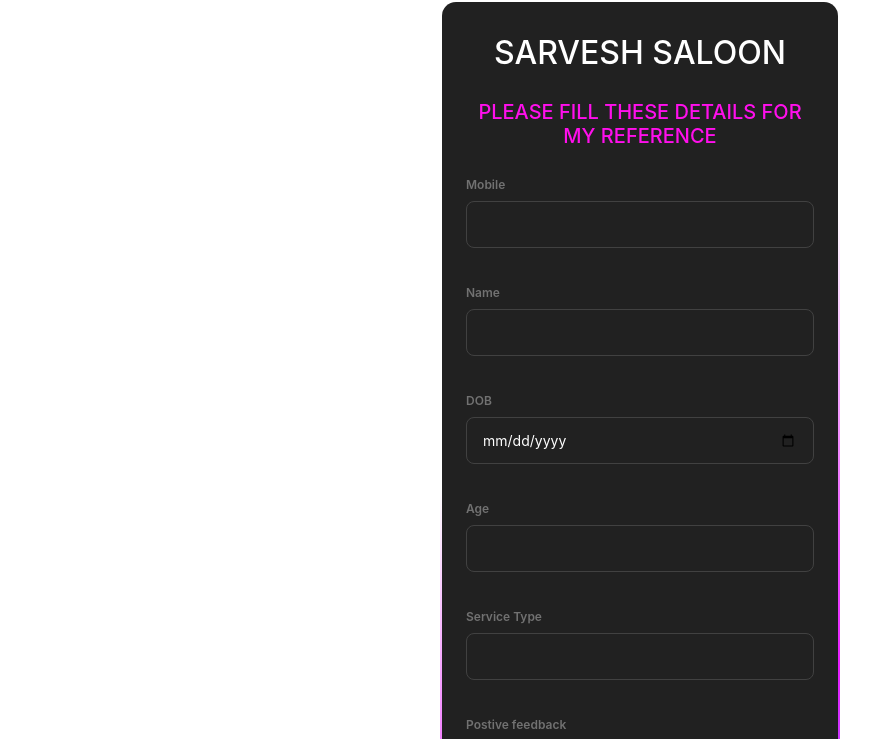
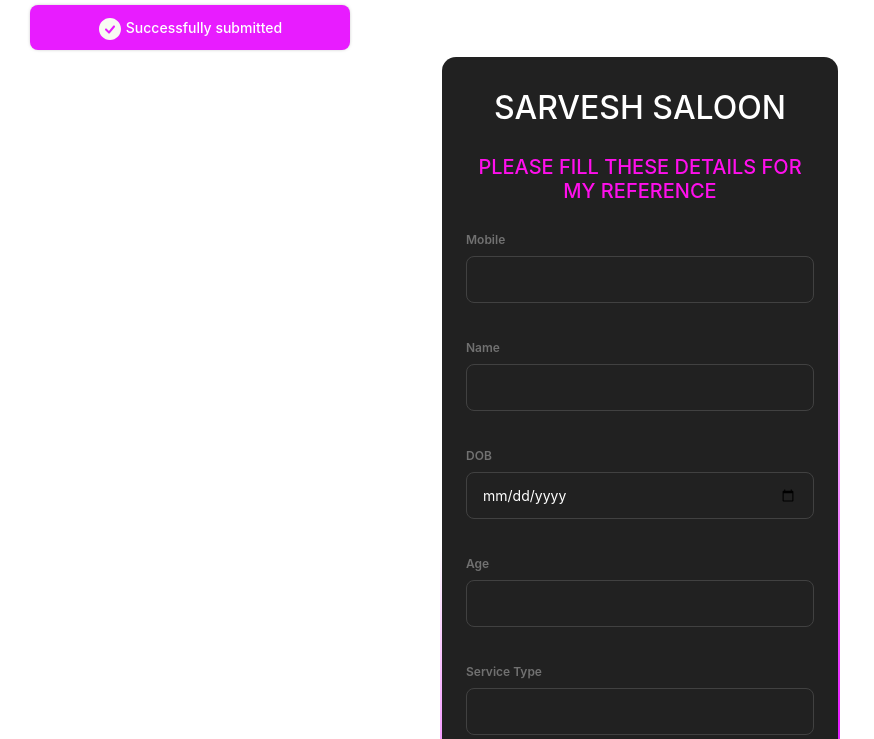
Before and after one commit to KDKesavan/saloon_frontend, a React (Create React App) app: page / in a window 1280 px wide. Shown: the top 739 px of the page, without its empty margins (0-874 px from the left). Built offline with nearby package versions, Linux system fonts and the light colour scheme.

Commit message:
form css validation

```diff
--- a/src/Component/Form.js
+++ b/src/Component/Form.js
@@ -14,6 +14,7 @@ class FormPage extends React.Component {
             Dob: "",
             PFeedback: "",
             NFeedback: "",
+            succesFormsubmit: true
 
         }
 
@@ -54,9 +55,15 @@ class FormPage extends React.Component {
             const result = await api.signup(formData);
             console.log(result, "result");
             if (result) {
+                window.scrollTo(500, 0);
                 this.setState({
-                    Mobile: "", Name: "", Age: "", ServiceType: "", Dob: "", PFeedback: "", NFeedback: ""
+                    Mobile: "", Name: "", Age: "", ServiceType: "", Dob: "", PFeedback: "", NFeedback: "", succesFormsubmit: true
                 })
+                setTimeout(() => {
+                    this.setState({ succesFormsubmit: false });
+                }, 3000);
+
+
             }
         } catch (error) {
             console.log(error, "error");
@@ -68,6 +75,16 @@ class FormPage extends React.Component {
 
         return (
             <>
+                {this.state.succesFormsubmit &&
+
+                    <div class="success">
+                        <div class="success__icon">
+                            <svg xmlns="http://www.w3.org/2000/svg" width="24" viewBox="0 0 24 24" height="24" fill="none"><path fill-rule="evenodd" fill="#FFFFFF" d="m12 1c-6.075 0-11 4.925-11 11s4.925 11 11 11 11-4.925 11-11-4.925-11-11-11zm4.768 9.14c.0878-.1004.1546-.21726.1966-.34383.0419-.12657.0581-.26026.0477-.39319-.0105-.13293-.0475-.26242-.1087-.38085-.0613-.11844-.1456-.22342-.2481-.30879-.1024-.08536-.2209-.14938-.3484-.18828s-.2616-.0519-.3942-.03823c-.1327.01366-.2612.05372-.3782.1178-.1169.06409-.2198.15091-.3027.25537l-4.3 5.159-2.225-2.226c-.1886-.1822-.4412-.283-.7034-.2807s-.51301.1075-.69842.2929-.29058.4362-.29285.6984c-.00228.2622.09851.5148.28067.7034l3 3c.0983.0982.2159.1748.3454.2251.1295.0502.2681.0729.4069.0665.1387-.0063.2747-.0414.3991-.1032.1244-.0617.2347-.1487.3236-.2554z" clip-rule="evenodd"></path></svg>
+                        </div>
+                        <div class="success__title">Successfully submitted</div>
+                        {/* <div class="success__close"><svg xmlns="http://www.w3.org/2000/svg" width="20" viewBox="0 0 20 20" height="20"><path fill="#FFFFFF" d="m15.8333 5.34166-1.175-1.175-4.6583 4.65834-4.65833-4.65834-1.175 1.175 4.65833 4.65834-4.65833 4.6583 1.175 1.175 4.65833-4.6583 4.6583 4.6583 1.175-1.175-4.6583-4.6583z"></path></svg></div> */}
+                    </div>
+                }
                 <div className="formPage">
                     <div class="form-container">
                         {/* <form class="form"> */}
--- a/src/Component/form.css
+++ b/src/Component/form.css
@@ -104,3 +104,45 @@
     display: flex;
     justify-content: center;
   }
+  /* From Uiverse.io by andrew-demchenk0 */
+.success {
+  /* font-family: system-ui, -apple-system, BlinkMacSystemFont, 'Segoe UI', Roboto, Oxygen, Ubuntu, Cantarell, 'Open Sans', 'Helvetica Neue', sans-serif; */
+  width: 320px;
+  margin: 5px 30px;
+  padding: 12px;
+  display: flex;
+  flex-direction: row;
+  align-items: center;
+  justify-content: center;
+  background: #e81cff;
+  border-radius: 8px;
+  box-shadow: 0px 0px 5px -3px #111;
+}
+
+.success__icon {
+  width: 20px;
+  height: 20px;
+  transform: translateY(-2px);
+  margin-right: 8px;
+}
+
+.success__icon path {
+  fill: #f8fbf2;
+}
+
+.success__title {
+  font-weight: 500;
+  font-size: 14px;
+  color: #fff;
+}
+
+.success__close {
+  width: 20px;
+  height: 20px;
+  cursor: pointer;
+  margin-left: auto;
+}
+
+.success__close path {
+  fill: #fff;
+}
```
